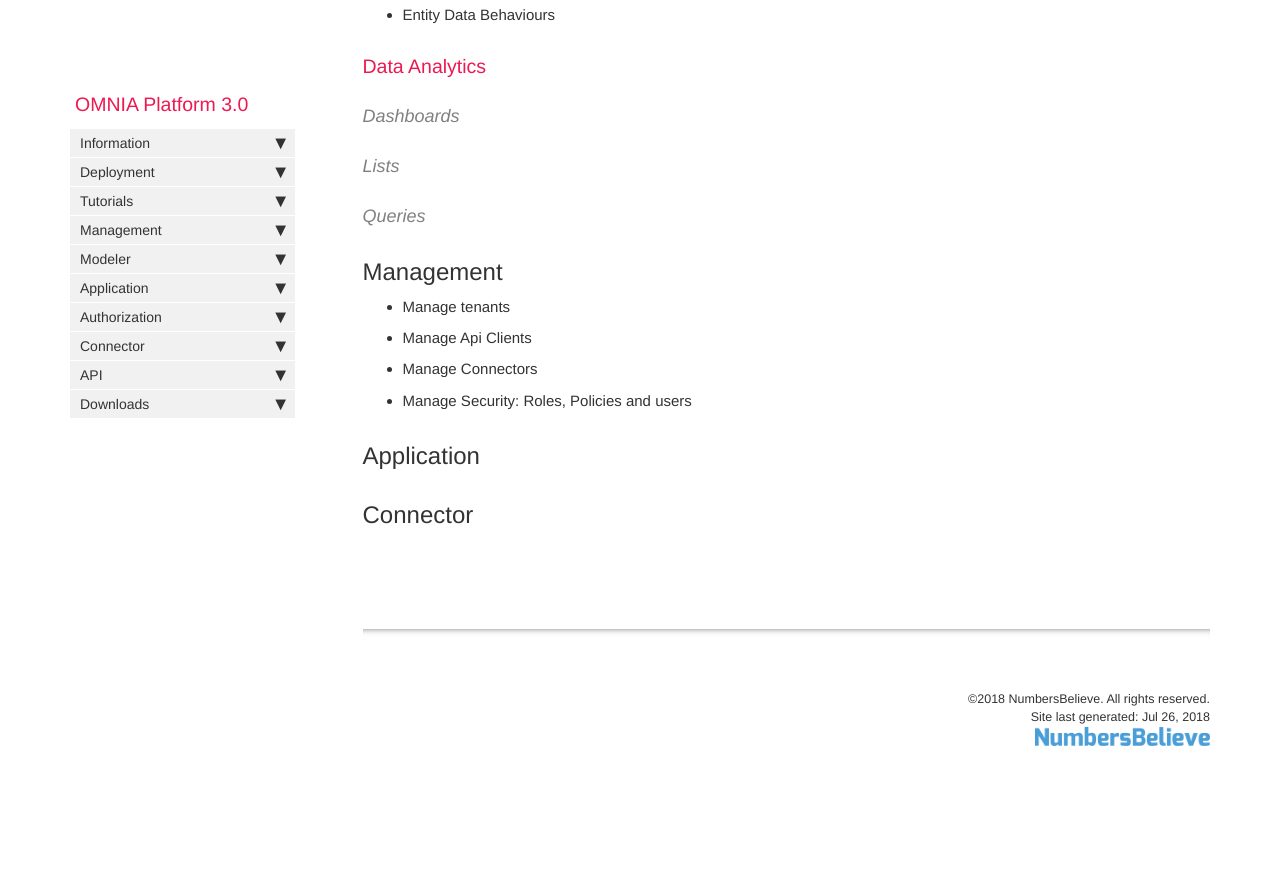
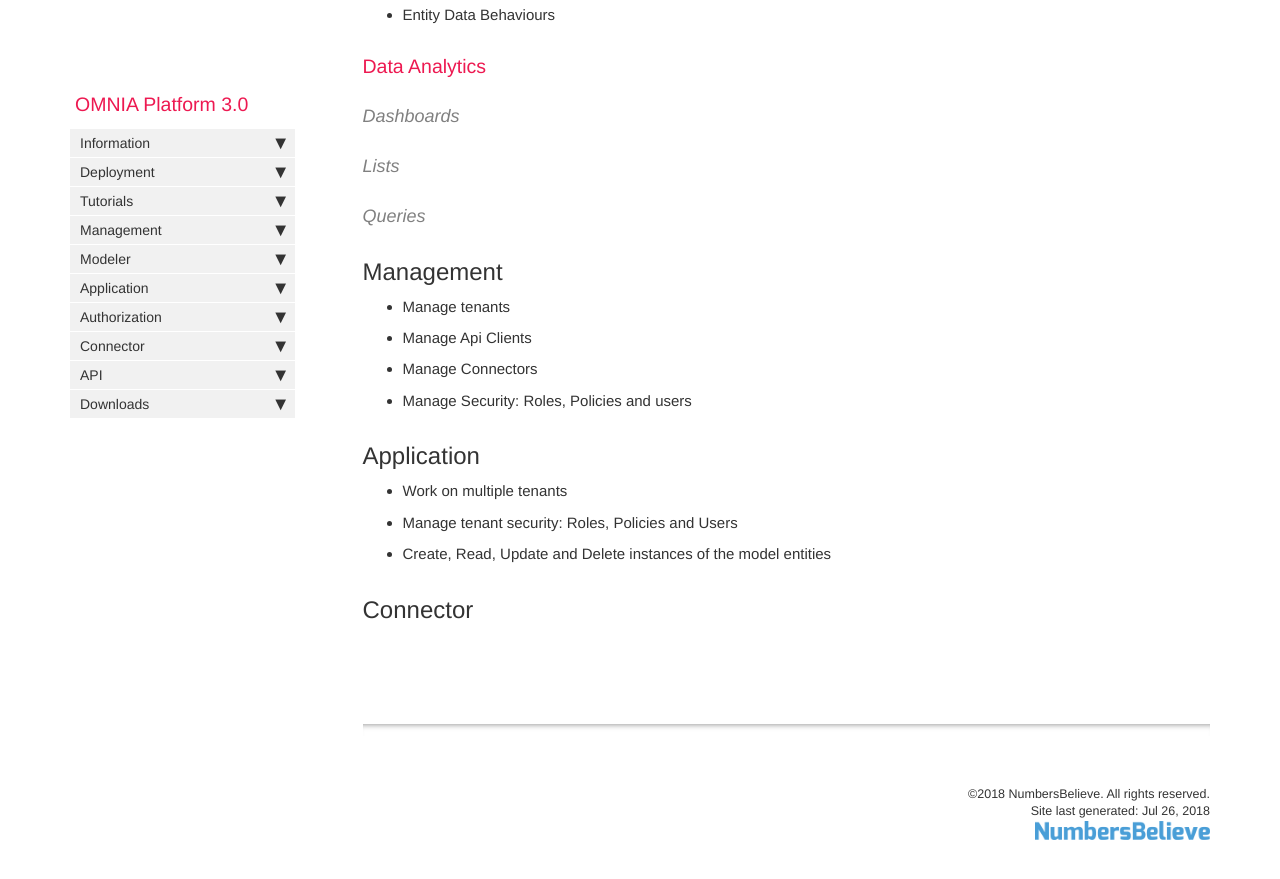
Before and after one commit to daniel8lopes/omnia3, a Jekyll site: the page built from docs/pages/omnia3/Introduction/omnia3_features.md, in a window 1280 px wide and 900 px high, scrolled down 1444 px. Shown: the top 879 px of the window. Built offline with Jekyll 4.4.1, drawn with Linux system fonts in a browser that asks for light colours; nearby versions of some CDN libraries; comment, search, counter and statistics services are not loaded; before the commit the page ends 2250 px from its top, so only the background shows below that.

Commit message:
Update omnia3_features.md

```diff
--- a/docs/pages/omnia3/Introduction/omnia3_features.md
+++ b/docs/pages/omnia3/Introduction/omnia3_features.md
@@ -66,4 +66,8 @@ It is possible to manage the following types of behaviours:
 
 ## Application
 
+- Work on multiple tenants
+- Manage tenant security: Roles, Policies and Users
+- Create, Read, Update and Delete instances of the model entities
+
 ## Connector
```
